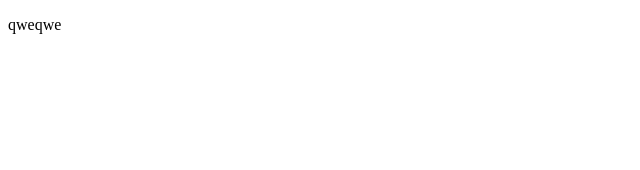
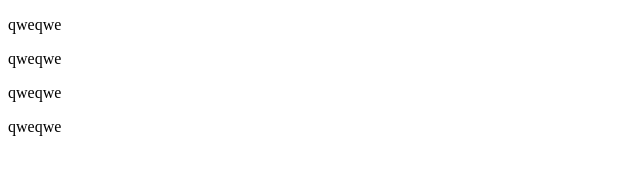
Before and after one commit to kfir-n/MySite, a plain HTML site: page index.html in a window 1280 px wide. Shown: the whole page, without its empty margins (0-640 px from the left). Drawn offline with Linux system fonts and the light colour scheme.

Commit message:
creating new elements

```diff
--- a/index.html
+++ b/index.html
@@ -9,5 +9,8 @@
 </head>
 <body>
     <p>qweqwe</p>
+    <p>qweqwe</p>
+    <p>qweqwe</p>
+    <p>qweqwe</p>
 </body>
 </html>
```
